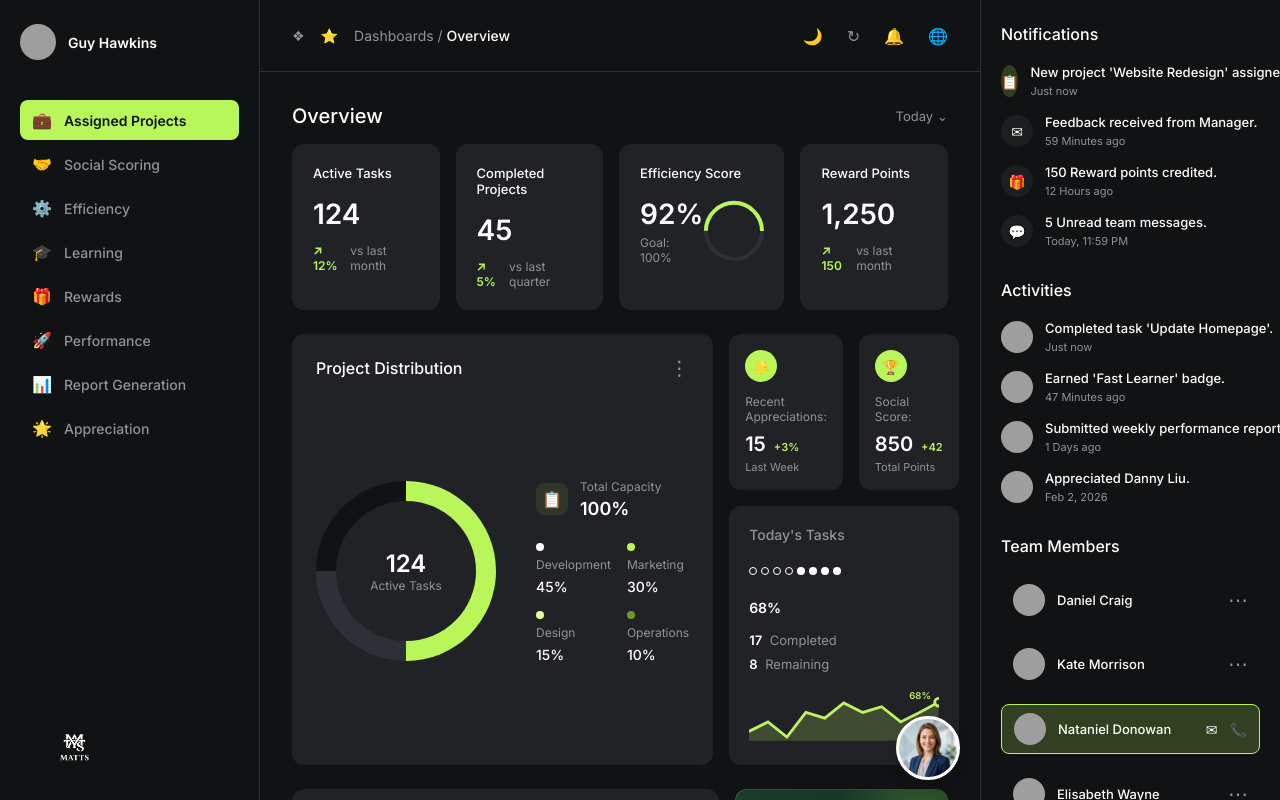
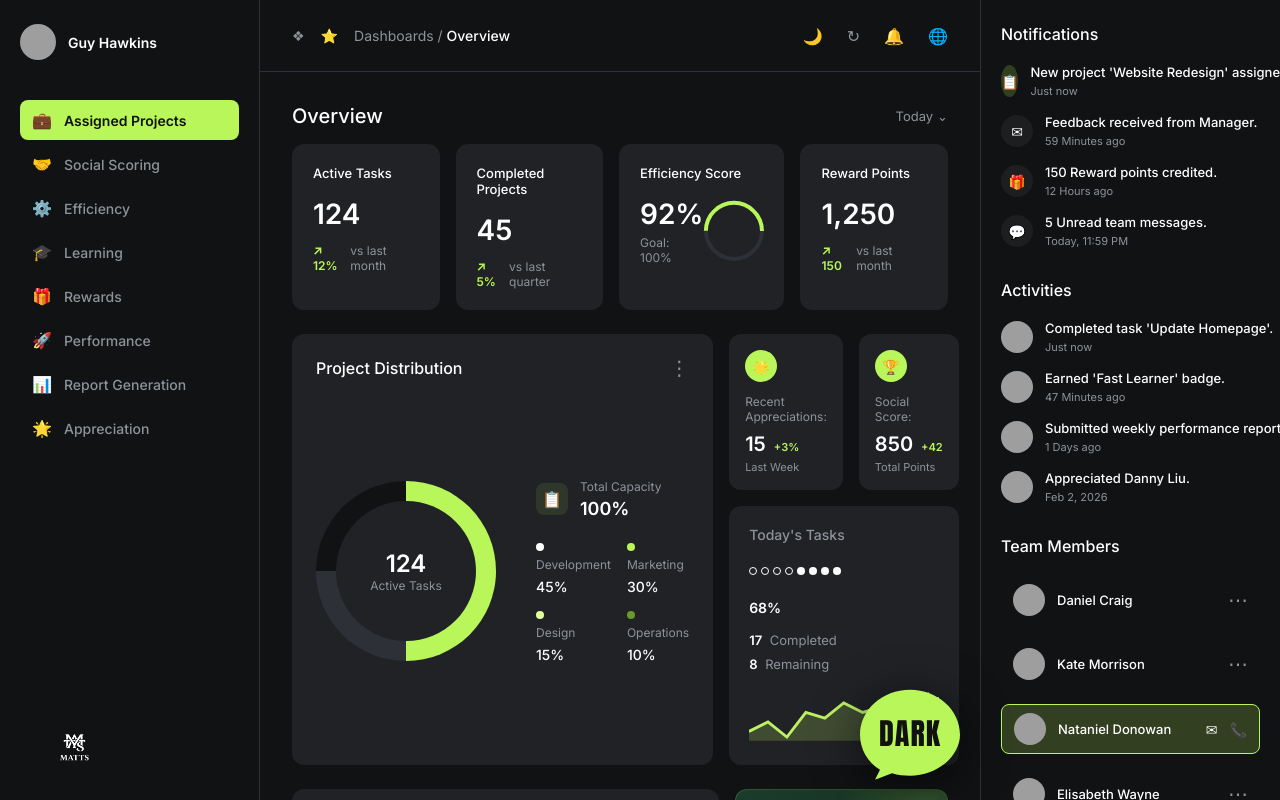
Before and after one commit to shagunagg12/Task-Tracking-System, a React (Vite) app in the folder Frontend/: page / in a window 1280 px wide. Both pictures are taken after typing "name@example.com", "Sample123" into the empty fields and a click on the button "Sign In". Built offline with nearby package versions, Linux system fonts and the light colour scheme; grey boxes are pictures that could not be loaded.

Commit message:
Update chatbot bubble to DARK themed SVG

```diff
--- a/Frontend/src/components/Chatbot.jsx
+++ b/Frontend/src/components/Chatbot.jsx
@@ -57,7 +57,10 @@ const Chatbot = ({ isSidebarOpen }) => {
           }}>
             <div style={{ backgroundColor: 'var(--bg-card)', padding: '20px 40px', display: 'flex', justifyContent: 'space-between', alignItems: 'center', borderBottom: '1px solid var(--border-color)' }}>
               <div style={{ display: 'flex', alignItems: 'center', gap: '15px' }}>
-                <img src={avatar} alt="AI" style={{ width: '40px', height: '40px', borderRadius: '50%', objectFit: 'cover', border: '2px solid var(--accent-green)' }} />
+                <svg width="40" height="40" viewBox="0 0 100 100" xmlns="http://www.w3.org/2000/svg" style={{ filter: 'drop-shadow(0 2px 5px rgba(0,0,0,0.5))' }}>
+                  <path d="M 50 10 C 22.4 10 0 30 0 55 C 0 69.5 7.8 82.5 20 90 L 15 100 L 32 93.5 C 38 95.3 44 96 50 96 C 77.6 96 100 76 100 55 C 100 30 77.6 10 50 10 Z" fill="var(--accent-green)" />
+                  <text x="50" y="66" fontFamily="Impact, Arial Black, sans-serif" fontWeight="900" fontSize="30" fill="#111" textAnchor="middle" letterSpacing="1">DARK</text>
+                </svg>
                 <span style={{ fontWeight: '600', fontSize: '20px', color: 'var(--text-main)' }}>AI Assistant</span>
               </div>
               <button onClick={() => setIsOpen(false)} style={{ background: 'none', border: 'none', color: 'var(--text-muted)', cursor: 'pointer', fontSize: '36px', lineHeight: '1' }}>&times;</button>
@@ -127,24 +130,38 @@ const Chatbot = ({ isSidebarOpen }) => {
         <button
           onClick={handleToggle}
           style={{
-          width: '64px',
-          height: '64px',
-          borderRadius: '50%',
-          backgroundImage: `url(${avatar})`,
-          backgroundSize: 'cover',
-          backgroundPosition: 'center',
-          border: '3px solid #fff',
-          boxShadow: '0 4px 15px rgba(0,0,0,0.15)',
+            width: '100px',
+            height: '100px',
+            background: 'transparent',
+            border: 'none',
             cursor: 'pointer',
             padding: 0,
             outline: 'none',
             float: 'right',
-          transition: 'transform 0.2s ease-in-out',
+            transition: 'all 0.3s cubic-bezier(0.4, 0, 0.2, 1)',
+            display: 'flex',
+            alignItems: 'center',
+            justifyContent: 'center',
+            filter: 'drop-shadow(0 8px 24px rgba(0,0,0,0.6))',
+            animation: 'floatAnim 3s ease-in-out infinite'
           }}
-        onMouseOver={(e) => e.currentTarget.style.transform = 'scale(1.05)'}
-        onMouseOut={(e) => e.currentTarget.style.transform = 'scale(1)'}
+          onMouseOver={(e) => {
+            e.currentTarget.style.transform = 'scale(1.1)';
+            e.currentTarget.style.filter = 'drop-shadow(0 12px 30px var(--accent-green))';
+            e.currentTarget.style.animationPlayState = 'paused';
+          }}
+          onMouseOut={(e) => {
+            e.currentTarget.style.transform = 'scale(1)';
+            e.currentTarget.style.filter = 'drop-shadow(0 8px 24px rgba(0,0,0,0.6))';
+            e.currentTarget.style.animationPlayState = 'running';
+          }}
           title="Chat with AI"
-        />
+        >
+          <svg width="100%" height="100%" viewBox="0 0 100 100" xmlns="http://www.w3.org/2000/svg">
+            <path d="M 50 10 C 22.4 10 0 30 0 55 C 0 69.5 7.8 82.5 20 90 L 15 100 L 32 93.5 C 38 95.3 44 96 50 96 C 77.6 96 100 76 100 55 C 100 30 77.6 10 50 10 Z" fill="var(--accent-green)" />
+            <text x="50" y="66" fontFamily="Impact, Arial Black, sans-serif" fontWeight="900" fontSize="30" fill="#111" textAnchor="middle" letterSpacing="1">DARK</text>
+          </svg>
+        </button>
       </div>
     </>
   );
```
Lines whose indentation alone changed are shown as unchanged.
